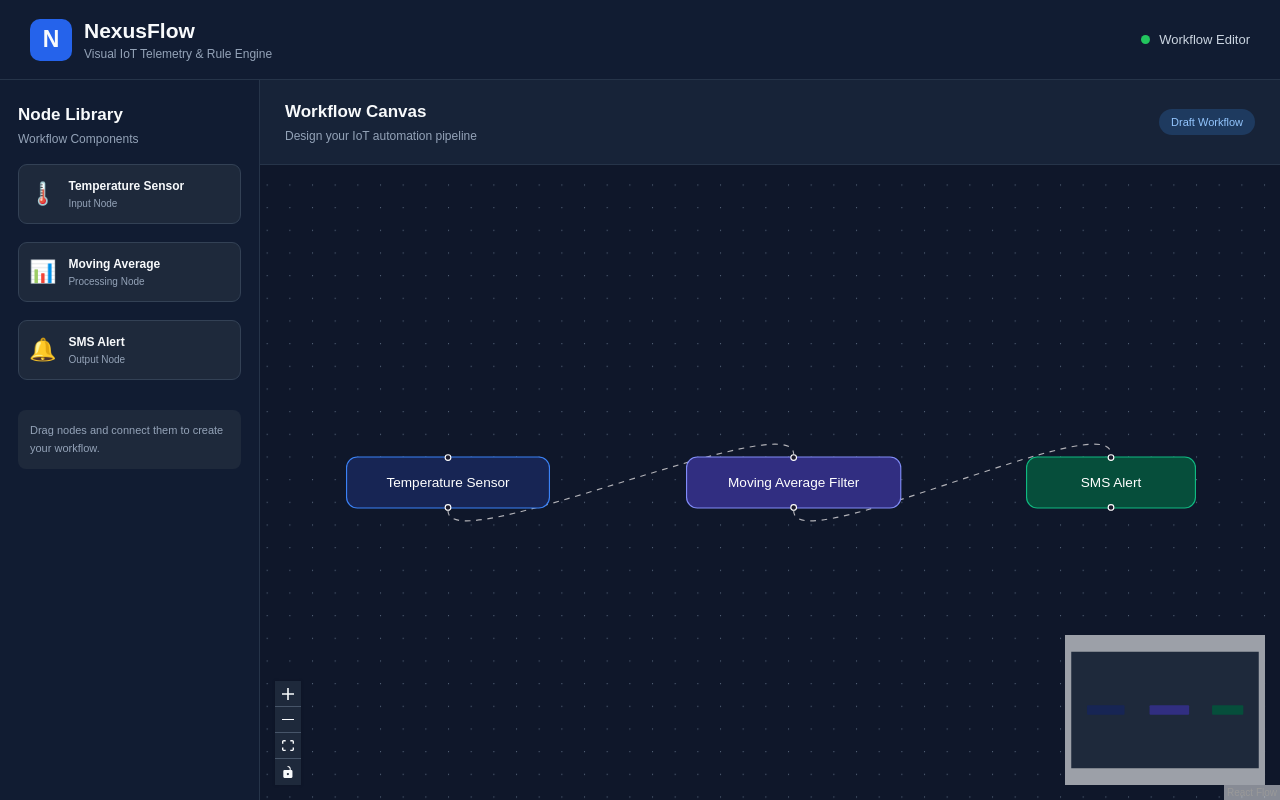
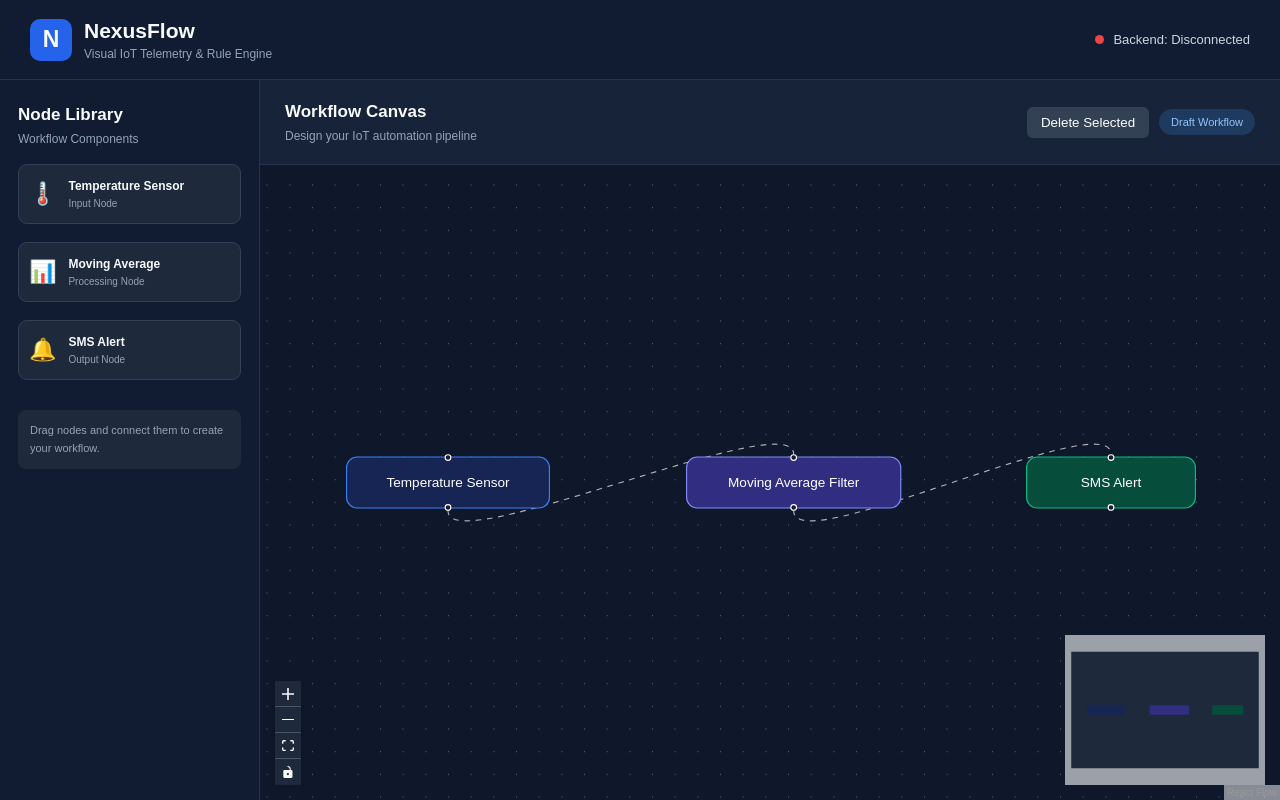
Before and after one commit to Janhavi-dot/NexusFlow-Visual-IoT-Telemetry-Rule-Engine, a React app in the folder frontend/: page / in a window 1280 px wide. Built offline with nearby package versions, Linux system fonts and the light colour scheme; no server answers; the HTML template or start-up script is replaced by a standard one.

Commit message:
feat: add backend connection monitoring and complete week 1

```diff
--- a/frontend/src/App.jsx
+++ b/frontend/src/App.jsx
@@ -1,6 +1,5 @@
 
-import { useCallback, useRef } from "react";
-
+import { useCallback, useRef, useEffect, useState } from "react";
 import {
   ReactFlow,
   ReactFlowProvider,
@@ -116,9 +115,27 @@ const nodeStyles = {
 
 function AppContent() {
   const reactFlowWrapper = useRef(null);
+  const [backendStatus, setBackendStatus] = useState("Checking...");
+  useEffect(() => {
+  const checkBackend = async () => {
+    try {
+      const response = await fetch("http://localhost:5000/health");
 
-  const { screenToFlowPosition } = useReactFlow();
+      if (!response.ok) {
+        throw new Error("Backend unavailable");
+      }
 
+      setBackendStatus("Connected");
+    } catch (error) {
+      console.error("Backend connection failed:", error);
+      setBackendStatus("Disconnected");
+    }
+  };
+
+  checkBackend();
+}, []);
+
+const { screenToFlowPosition, deleteElements } = useReactFlow();
   const [nodes, setNodes, onNodesChange] =
     useNodesState(initialNodes);
 
@@ -194,8 +211,19 @@ function AppContent() {
         </div>
 
         <div className="header-status">
-          <span className="status-dot"></span>
-          Workflow Editor
+  <span
+    className="status-dot"
+    style={{
+      backgroundColor:
+        backendStatus === "Connected"
+          ? "#22c55e"
+          : backendStatus === "Disconnected"
+          ? "#ef4444"
+          : "#f59e0b",
+    }}
+  ></span>
+
+  Backend: {backendStatus}
 </div>
       </header>
 
@@ -259,9 +287,26 @@ function AppContent() {
     <p>Design your IoT automation pipeline</p>
   </div>
 
+  <div style={{ display: "flex", gap: "10px", alignItems: "center" }}>
+    <button
+      onClick={() => deleteElements({ nodes: nodes.filter((node) => node.selected) })}
+      disabled={!nodes.some((node) => node.selected)}
+      style={{
+        padding: "8px 14px",
+        background: nodes.some((node) => node.selected) ? "#991b1b" : "#334155",
+        color: "#ffffff",
+        border: "none",
+        borderRadius: "6px",
+        cursor: nodes.some((node) => node.selected) ? "pointer" : "not-allowed",
+      }}
+    >
+      Delete Selected
+    </button>
+
     <span className="canvas-badge">
       Draft Workflow
     </span>
+  </div>
 </div>
 
           <div
```
Lines whose indentation alone changed are shown as unchanged.
